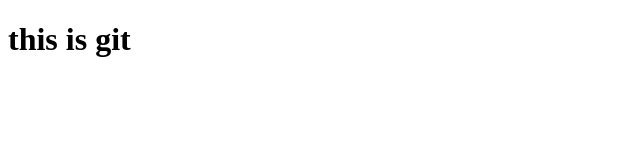
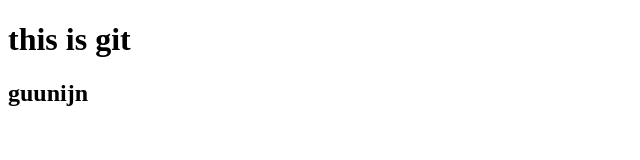
Before and after one commit to vinodvaraprasad/Html, a plain HTML site: page index.html in a window 1280 px wide. Shown: the whole page, without its empty margins (0-640 px from the left). Drawn offline with Linux system fonts and the light colour scheme.

Commit message:
initial change

```diff
--- a/index.html
+++ b/index.html
@@ -7,5 +7,6 @@
 </head>
 <body>
     <h1>this is git</h1>
+    <h2>guunijn</h2>
 </body>
 </html>
```
